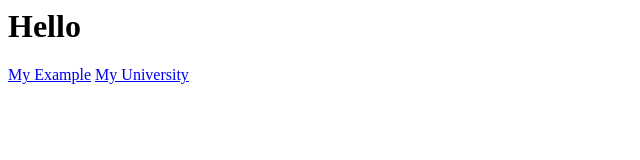
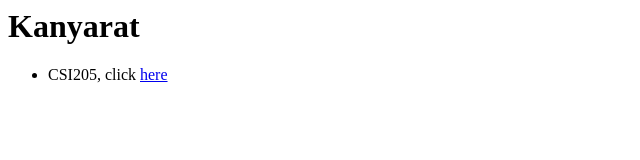
Before and after one commit to Kanyarat2007/kanyarat2007.github.io, a plain HTML site: page index.html in a window 1280 px wide. Shown: the whole page, without its empty margins (0-640 px from the left). Drawn offline with Linux system fonts and the light colour scheme.

Commit message:
Update index.html

```diff
--- a/index.html
+++ b/index.html
@@ -1,3 +1,6 @@
-<h1>Hello</h1>
-<a href='http://kanyarat2007.github.io/Example'>My Example</a>
-<a href='http://www.spu.ac.th'>My University</a>
+<body>
+  <h1>Kanyarat</h1>
+  <ul>
+    <li>CSI205, click <a href='https://kanyarat.github.io/_multipages'>here</a> </li>
+  </ul>
+</body>
```
